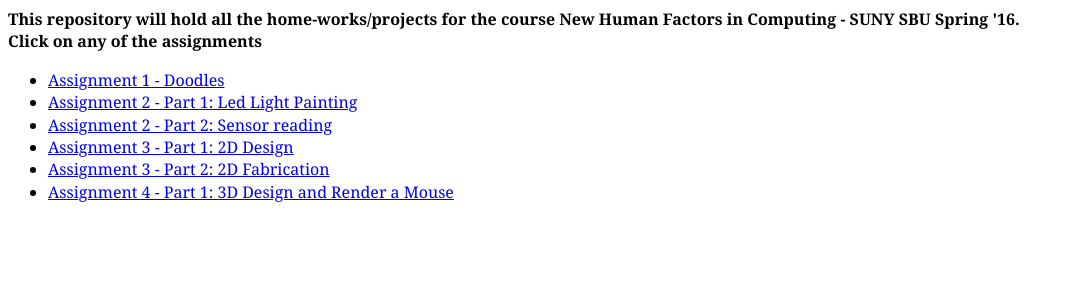
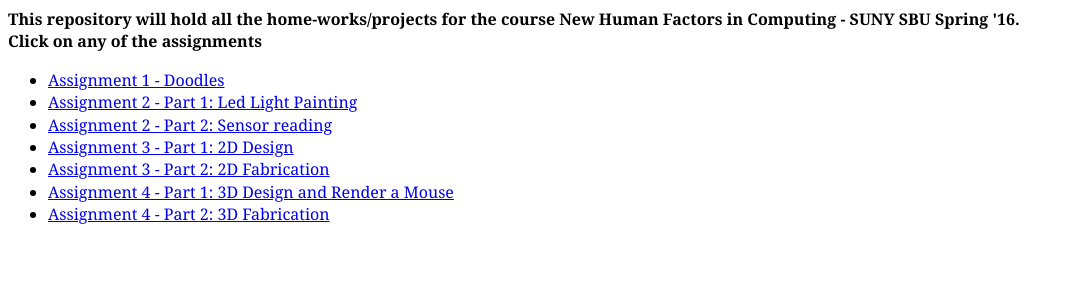
Before and after one commit to warrieraravind/hci-suny-sbu, a Jekyll site: the page built from index.html, in a window 1280 px wide. Shown: the top 300 px of the page, without its empty margins (0-1074 px from the left). Built offline with Jekyll 4.4.1, drawn with Linux system fonts in a browser that asks for light colours; Markdown is read by kramdown in place of the engine named in the settings.

Commit message:
Assignment 4 Part 2 3d fabrication

```diff
--- a/_includes/nav.html
+++ b/_includes/nav.html
@@ -6,5 +6,6 @@
 				<li><a href="{{site.baseurl}}/assignment_2D Design_part1.html" class="{% if page.url == '{{site.baseurl}}/assignment_2D Design_part1.html' %}current{% endif %}">Assignment 3 - Part 1: 2D Design</a></li>
 				<li><a href="https://sushantojal.github.io/laser_cuts/">Assignment 3 - Part 2: 2D Fabrication</a></li>
 				<li><a href="{{site.baseurl}}/assignment_mouse.html" class="{% if page.url == '{{site.baseurl}}/assignment_2D Design_part1.html' %}current{% endif %}">Assignment 4 - Part 1: 3D Design and Render a Mouse</a></li>
+				<li><a href="https://sushantojal.github.io/3dprinting/">Assignment 4 - Part 2: 3D Fabrication</a></li>
 			</ul>
 </nav>
```
